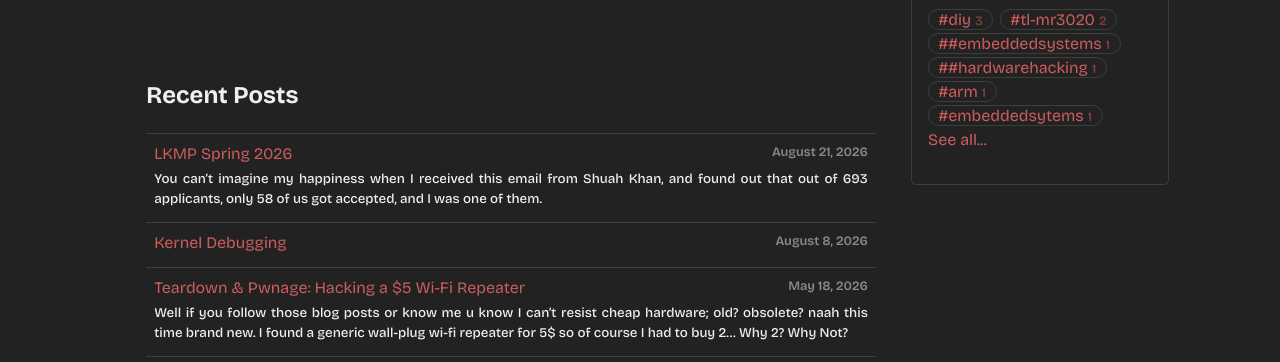
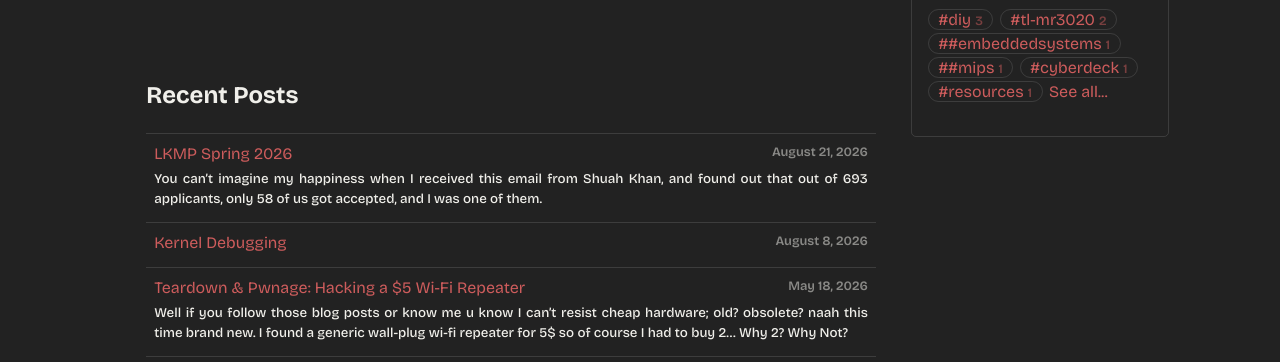
Before and after one commit to 0rayn/WhyNot, a plain HTML site: page index.html in a window 1280 px wide. Shown: the part 408-770 px from the top of the page. Drawn offline with nearby package versions, Linux system fonts and the light colour scheme.

Commit message:
LKMP 2026

```diff
--- a/index.html
+++ b/index.html
@@ -174,16 +174,16 @@
       ##embeddedsystems&nbsp<span class="text-sm dim">1</span>
     </a>
       </li><li>
-    <a class="tag" href="/WhyNot/tags/%23hardwarehacking/">
-      ##hardwarehacking&nbsp<span class="text-sm dim">1</span>
+    <a class="tag" href="/WhyNot/tags/%23mips/">
+      ##mips&nbsp<span class="text-sm dim">1</span>
     </a>
       </li><li>
-    <a class="tag" href="/WhyNot/tags/arm/">
-      #arm&nbsp<span class="text-sm dim">1</span>
+    <a class="tag" href="/WhyNot/tags/cyberdeck/">
+      #cyberdeck&nbsp<span class="text-sm dim">1</span>
     </a>
       </li><li>
-    <a class="tag" href="/WhyNot/tags/embeddedsytems/">
-      #embeddedsytems&nbsp<span class="text-sm dim">1</span>
+    <a class="tag" href="/WhyNot/tags/resources/">
+      #resources&nbsp<span class="text-sm dim">1</span>
     </a>
       </li><li>
         <a href="https://0rayn.github.io/WhyNot/tags">See all...</a>
```
